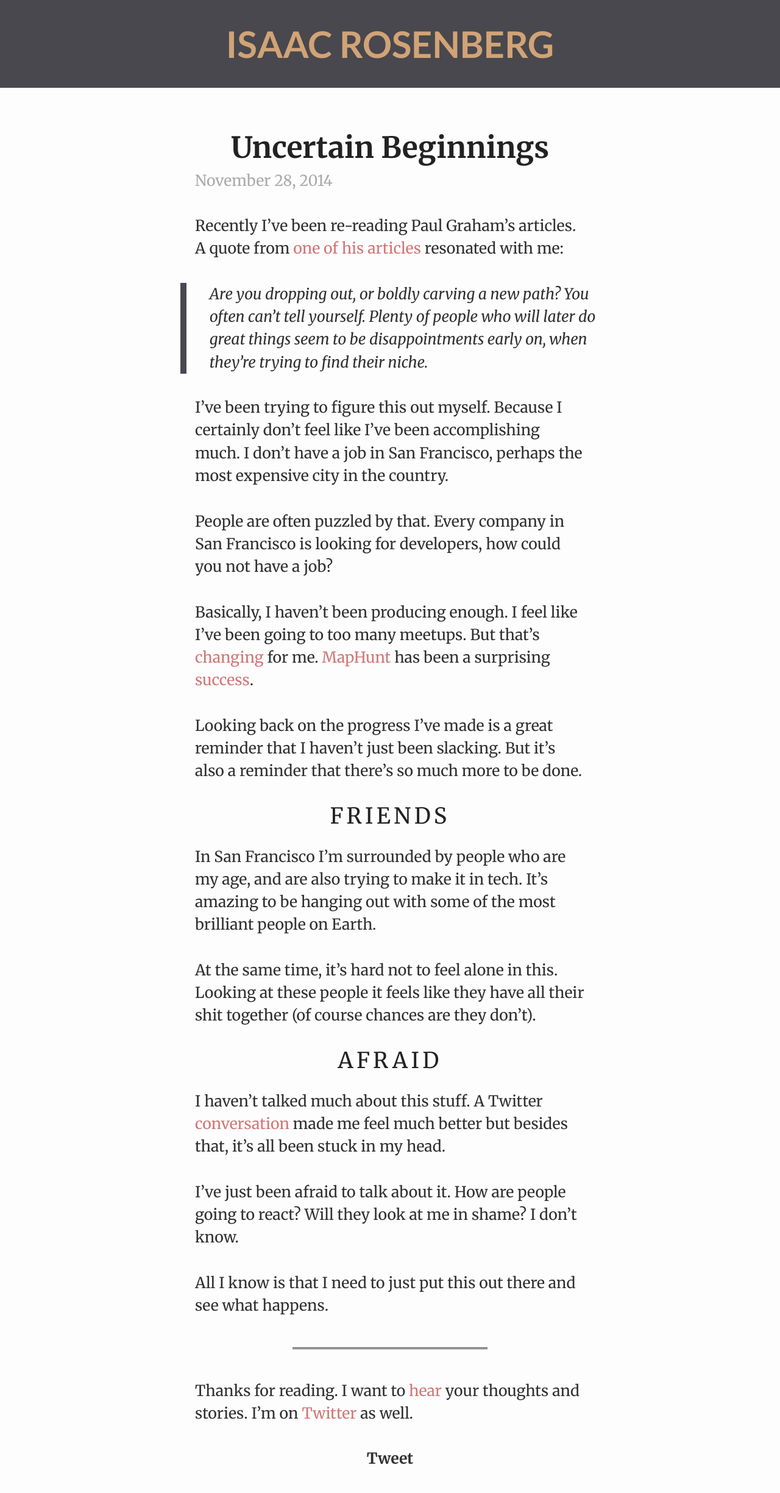
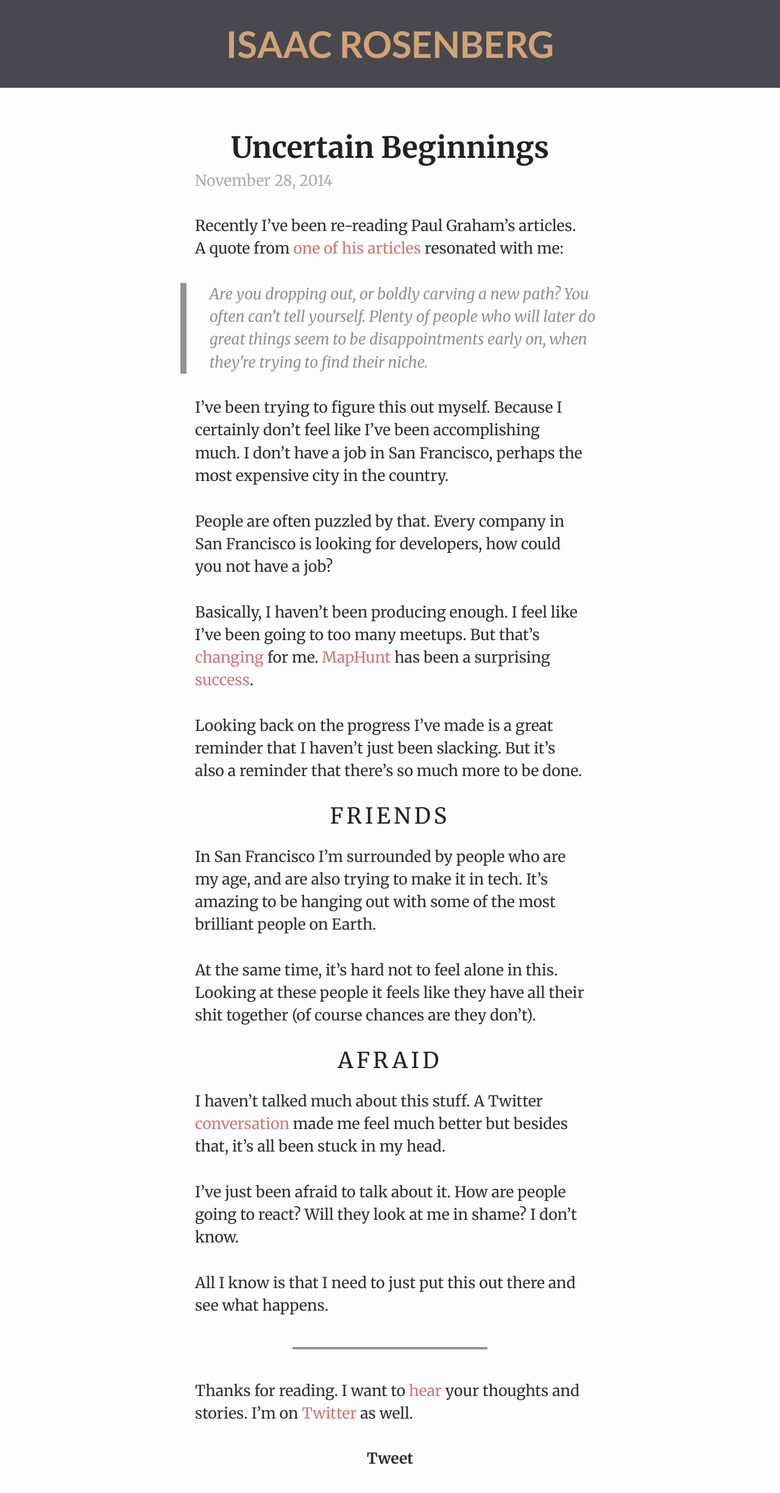
Before and after one commit to irosenb/blog, a Jekyll site: the page built from _posts/2014-11-28-uncertain-beginnings.markdown, in a window 1280 px wide. Shown: the whole page at 61% size. Built offline with Jekyll 4.4.1, drawn with Linux system fonts in a browser that asks for light colours; Markdown is read by kramdown in place of the engine named in the settings; comment, search, counter and statistics services are not loaded.

Commit message:
first change in a looonng time. Just changing some colors :)

```diff
--- a/css/typography.css
+++ b/css/typography.css
@@ -74,7 +74,7 @@ p.lead + p {
 }
 
 blockquote {
-  border-left: 10px solid #48484e;
+  border-left: 10px solid #929292;
   padding-left: 1.5em;
   margin: 0 auto;
   width: 50%;
@@ -90,6 +90,7 @@ blockquote {
 blockquote p {
   width: 100%;
   font-style: italic;
+  color: #929292;
 }
 
 blockquote small {display:block; line-height:1.7em;}
```
